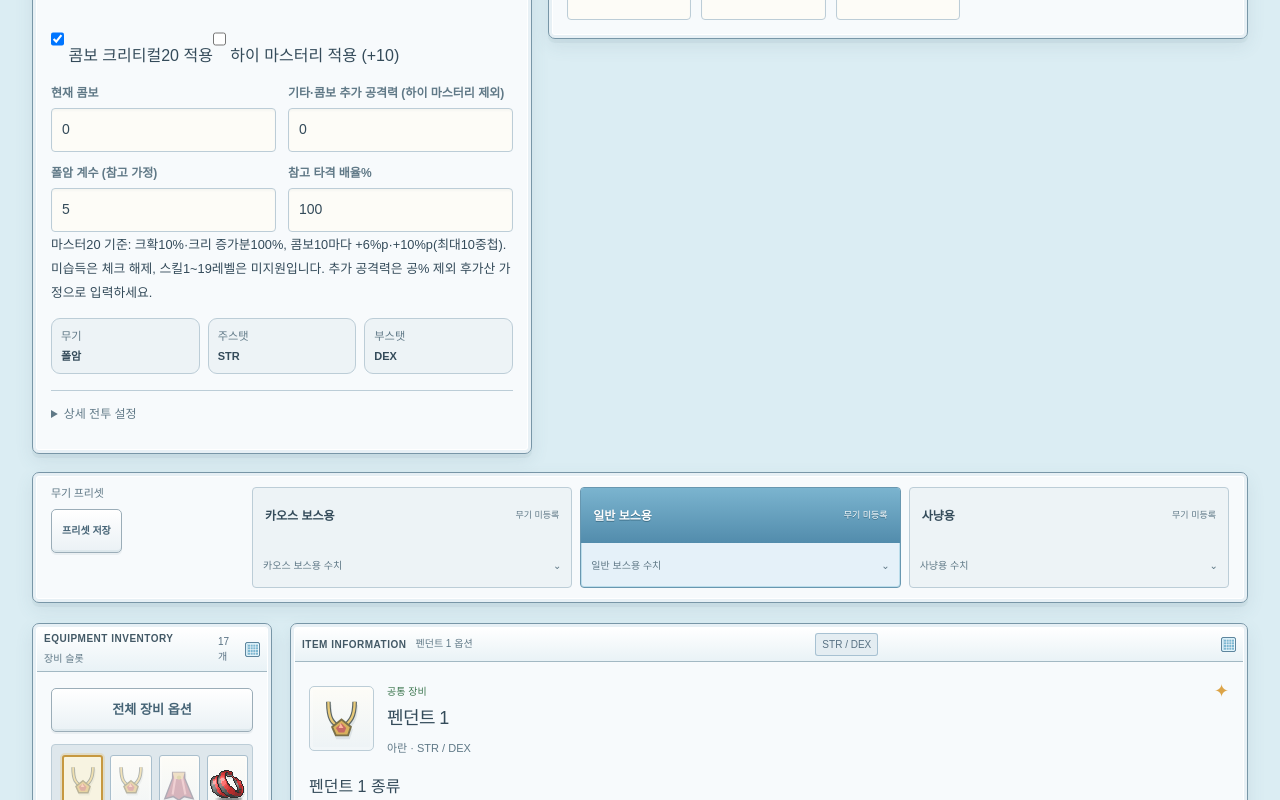
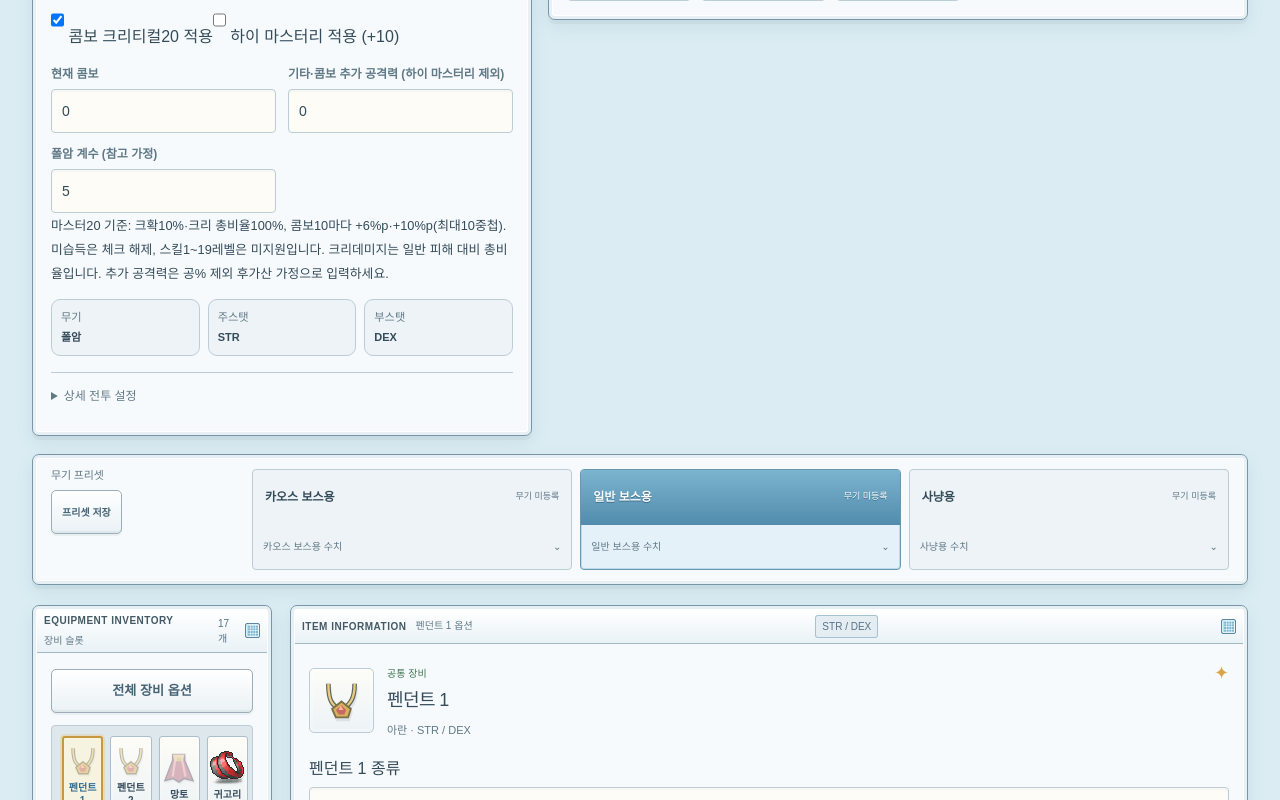
Before and after one commit to bbungjun/planet_spec_up, a Next.js app: page /aran in a window 1280 px wide. Shown: the part 1381-2181 px from the top of the page. Built offline with nearby package versions, Linux system fonts and the light colour scheme.

Commit message:
fix: interpret Aran critical damage as total normal-hit ratio

```diff
--- a/features/calculator/CalculatorApp.tsx
+++ b/features/calculator/CalculatorApp.tsx
@@ -282,7 +282,7 @@ export function CalculatorApp({ captainBeta = false, development = false, aranBe
   };
 
   const handleSave = () => {
-    const aranError = input.character.job === "aran" ? result.issues.find(issue => issue.severity === "error" && (issue.code === "ARAN_REFERENCE_REQUIRED" || issue.path.startsWith("character.aran") || issue.path === "character.skillPercent")) : undefined;
+    const aranError = input.character.job === "aran" ? result.issues.find(issue => issue.severity === "error" && (issue.code === "ARAN_REFERENCE_REQUIRED" || issue.path.startsWith("character.aran"))) : undefined;
     if (aranError) { setStorageError(aranError.message); handleNavigate(aranError.path); return; }
     const criticalError = result.issues.find(issue => issue.code === "CRITICAL_RATE_EXCEEDED");
     if (criticalError) {
@@ -363,7 +363,7 @@ export function CalculatorApp({ captainBeta = false, development = false, aranBe
     <main className="calculator-shell" aria-busy={initialLoading}>
       <MapleBackdrop />
       {development && <p className="panel-description">개발 전용 · 별도 저장</p>}
-      {input.character.job === "aran" && <p className="panel-description" role="status">아란 참고 모델 · 콤보 크리20은 공식 효과를 자동 적용합니다. 폴암 계수 기본5·타격 배율 기본100%·추가공 기본0(효과 없음)·추가공의 공% 제외·공통 AP 범위는 참고 가정입니다. 스탯공·환산공·후보 상승률·효율은 게임 실측 미검증이며 전체 DPS가 아닙니다.</p>}
+      {input.character.job === "aran" && <p className="panel-description" role="status">아란 참고 모델 · 콤보 크리20은 공식 효과를 자동 적용합니다. 폴암 계수 기본5·기타 추가공 기본0(효과 없음)·추가공의 공% 제외·공통 AP 범위는 참고 가정입니다. 스탯공·환산공·후보 상승률·효율은 게임 실측 미검증이며 전체 DPS가 아닙니다.</p>}
       <fieldset className="calculator-content" disabled={initialLoading} aria-label="계산기 입력 및 결과">
       <AppHeader
         captainBeta={captainBeta}
--- a/features/calculator/components/CharacterPanel.tsx
+++ b/features/calculator/components/CharacterPanel.tsx
@@ -191,9 +191,9 @@ export function CharacterPanel({
           <button type="button" className="secondary-button" onClick={() => setPendingHighMastery(null)}>취소</button>
         </div>}
         <div className="field-grid">
-          {([ ["aranCombo", "현재 콤보", 0, 99999, 1], ["aranFlatAttack", "기타·콤보 추가 공격력 (하이 마스터리 제외)", 0, 9999, 1], ["aranWeaponConstant", "폴암 계수 (참고 가정)", 0.01, 10, "any"], ["skillPercent", "참고 타격 배율%", 0.01, 10000, "any"] ] as const).map(([field, label, min, max, step]) => <NumericField key={field} label={label} path={`character.${field}`} value={character[field] ?? ""} min={min} max={max} step={step} issues={issues} onChange={value => onChange(field, value)} />)}
+          {([ ["aranCombo", "현재 콤보", 0, 99999, 1], ["aranFlatAttack", "기타·콤보 추가 공격력 (하이 마스터리 제외)", 0, 9999, 1], ["aranWeaponConstant", "폴암 계수 (참고 가정)", 0.01, 10, "any"] ] as const).map(([field, label, min, max, step]) => <NumericField key={field} label={label} path={`character.${field}`} value={character[field] ?? ""} min={min} max={max} step={step} issues={issues} onChange={value => onChange(field, value)} />)}
         </div>
-        <small>마스터20 기준: 크확10%·크리 증가분100%, 콤보10마다 +6%p·+10%p(최대10중첩). 미습득은 체크 해제, 스킬1~19레벨은 미지원입니다. 추가 공격력은 공% 제외 후가산 가정으로 입력하세요.</small>
+        <small>마스터20 기준: 크확10%·크리 총비율100%, 콤보10마다 +6%p·+10%p(최대10중첩). 미습득은 체크 해제, 스킬1~19레벨은 미지원입니다. 크리데미지는 일반 피해 대비 총비율입니다. 추가 공격력은 공% 제외 후가산 가정으로 입력하세요.</small>
       </fieldset>}
 
       <dl className="job-summary" aria-label="현재 직업 규칙">
--- a/features/calculator/components/PresetStatWindow.tsx
+++ b/features/calculator/components/PresetStatWindow.tsx
@@ -31,8 +31,8 @@ export function PresetStatWindow({input,result,buffSummary,title,labelPrefix = "
       <div className="preset-stat-context"><span>{fixed?"순수 스탯 고정":"순수 스탯 추정"}</span><span aria-label={`${labelPrefix}현재 적용 버프`}>{buffSummary}</span></div>
       <dl className="preset-combat-stats">
         <div><dt>크리확률</dt><dd><strong>{result.windowStats?`${number(result.windowStats.criticalRate)}%`:"—"}</strong>{critical&&<small>기본 {number(critical.baseRate)} + 추가 {number(critical.extraRate)} + 버프 {number(critical.buffRate)}{critical.baseRate+critical.extraRate+critical.buffRate>100?" · 100% 상한, 입력 확인 필요":""}</small>}</dd></div>
-        <div><dt>크리데미지</dt><dd><strong>{critical?`${number(critical.baseDamage+critical.buffDamage)}%`:"—"}</strong>{critical&&<small>기본 {number(critical.baseDamage)} + 버프 {number(critical.buffDamage)}</small>}</dd></div>
-        <div><dt>크리 배율</dt><dd><strong>×{result.criticalMultiplier.toFixed(3)}</strong></dd></div>
+        <div><dt>{critical?.damageInterpretation === "total" ? "크리데미지 (일반 피해 대비)" : "크리데미지"}</dt><dd><strong>{critical?`${number(critical.totalDamage ?? critical.baseDamage+critical.buffDamage)}%`:"—"}</strong>{critical&&<small>기본 {number(critical.baseDamage)} + 버프 {number(critical.buffDamage)}</small>}</dd></div>
+        <div><dt>{critical?.damageInterpretation === "total" ? "크리 기대 보정" : "크리 배율"}</dt><dd><strong>×{result.criticalMultiplier.toFixed(3)}</strong></dd></div>
         <div><dt>보공·총뎀 적용값</dt><dd><strong>{number(result.formulaInputs.bossAndTotalDamage)}%</strong></dd></div>
         <div><dt>방어율 배율</dt><dd><strong>×{result.defenseMultiplier.toFixed(3)}</strong></dd></div>
       </dl>
--- a/features/calculator/domain/calculate.ts
+++ b/features/calculator/domain/calculate.ts
@@ -4,6 +4,7 @@ import { allocatePureStats, sumEquipment } from "./equipment";
 import {
   calculateConvertedAttack,
   calculateCriticalMultiplier,
+  calculateTotalCriticalMultiplier,
   effectiveCriticalRate,
   calculateDefenseMultiplier,
   calculateStatAttack,
@@ -91,14 +92,20 @@ export function calculateFromSnapshot(
   const sharpEyes = SHARP_EYES_BONUSES[snapshot.sharpEyes];
   const aranCritical = aranComboCritical(snapshot.aranCombo ?? 0, snapshot.aranComboCritical ?? (snapshot.job === "aran"));
   const baseCriticalRate = snapshot.job === "aran" ? aranCritical.rate : rule.baseCriticalRate;
-  const baseCriticalDamage = snapshot.job === "aran" ? aranCritical.damage : rule.baseCriticalDamage;
+  const rawBaseCriticalDamage = snapshot.job === "aran" ? aranCritical.damage : rule.baseCriticalDamage;
+  // An Aran hit without damage effects retains the ordinary-hit baseline, not zero damage.
+  const baseCriticalDamage = snapshot.job === "aran" && rawBaseCriticalDamage + sharpEyes.criticalDamage === 0
+    ? 100 : rawBaseCriticalDamage;
+  const totalCriticalDamage = baseCriticalDamage + sharpEyes.criticalDamage;
   const totalCriticalRate = baseCriticalRate + (snapshot.criticalRate ?? 0) + sharpEyes.criticalRate;
   const issues: ValidationIssue[] = [...(snapshot.issues ?? [])];
   if (totalCriticalRate > 100) issues.push({
     severity: "error", code: "CRITICAL_RATE_EXCEEDED", path: "character.criticalRate",
     message: `기본·추가·버프의 크리확률 합계가 ${totalCriticalRate}%입니다. 합계가 100% 이하가 되도록 추가 크리티컬 확률을 줄여주세요.`,
   });
-  const criticalMultiplier = calculateCriticalMultiplier(
+  const criticalMultiplier = snapshot.job === "aran"
+    ? calculateTotalCriticalMultiplier(totalCriticalRate, totalCriticalDamage)
+    : calculateCriticalMultiplier(
     totalCriticalRate,
     baseCriticalDamage + sharpEyes.criticalDamage,
     snapshot.skillPercent,
@@ -186,7 +193,7 @@ export function calculateFromSnapshot(
     },
     pureMain,
     pureSub,
-    criticalStats: { baseRate: baseCriticalRate, extraRate: snapshot.criticalRate ?? 0, buffRate: sharpEyes.criticalRate, baseDamage: baseCriticalDamage, buffDamage: sharpEyes.criticalDamage },
+    criticalStats: { baseRate: baseCriticalRate, extraRate: snapshot.criticalRate ?? 0, buffRate: sharpEyes.criticalRate, baseDamage: baseCriticalDamage, buffDamage: sharpEyes.criticalDamage, totalDamage: totalCriticalDamage, damageInterpretation: snapshot.job === "aran" ? "total" : "additional" },
     windowStats: {
       totalDamagePercent: snapshot.totalDamagePercent ?? 0,
       bossDamagePercent: snapshot.bossAndTotalDamage + guildBoss + (snapshot.guildActiveBoss ? 10 : 0),
--- a/features/calculator/domain/formulas.ts
+++ b/features/calculator/domain/formulas.ts
@@ -29,6 +29,10 @@ export const calculateCriticalMultiplier = (
   skillPercent: number,
 ) => skillPercent > 0 ? 1 + (effectiveCriticalRate(rate) / 100) * (damage / skillPercent) : 1;
 
+/** Total critical damage relative to an ordinary hit: 235% means 2.35 times. */
+export const calculateTotalCriticalMultiplier = (rate: number, totalDamagePercent: number) =>
+  1 + (effectiveCriticalRate(rate) / 100) * (totalDamagePercent / 100 - 1);
+
 export const calculateStatAttack = (
   main: number,
   sub: number,
--- a/features/calculator/domain/normalize.ts
+++ b/features/calculator/domain/normalize.ts
@@ -111,7 +111,6 @@ export function normalizeInput(input: CalculatorInput): NormalizedInputResult {
     if (!raw.trim()) issues.push({ severity: "error", code: "ARAN_REFERENCE_REQUIRED", path: `character.${field}`, message: "아란 참고 모델의 전투 조건을 입력해주세요. 빈칸은 자동 확정하지 않습니다." });
     return readNumber(raw, { path: `character.${field}`, min, max, integer }, issues);
   };
-  if (input.character.job === "aran" && !(Number(input.character.skillPercent) > 0)) issues.push({ severity: "error", code: "ARAN_REFERENCE_REQUIRED", path: "character.skillPercent", message: "아란 참고 환산공에 사용할 타격 배율을 입력해주세요." });
   const character: NormalizedCharacterInput = {
     aranWeaponConstant: aranNumber("aranWeaponConstant", 10, 0.01),
     aranFlatAttack: aranNumber("aranFlatAttack", 9999, 0, true),
@@ -121,8 +120,8 @@ export function normalizeInput(input: CalculatorInput): NormalizedInputResult {
     job: input.character.job,
     level,
     mapleWarrior: input.character.mapleWarrior,
-    skillPercent: readNumber(input.character.skillPercent, {
-      path: "character.skillPercent", min: input.character.job === "aran" ? 0.01 : 0, max: 10000,
+    skillPercent: input.character.job === "aran" ? 100 : readNumber(input.character.skillPercent, {
+      path: "character.skillPercent", min: 0, max: 10000,
     }, issues),
     sharpEyes: input.character.sharpEyes,
     monsterDefense: readNumber(input.character.monsterDefense, {
--- a/features/calculator/domain/types.ts
+++ b/features/calculator/domain/types.ts
@@ -133,7 +133,7 @@ export type CalculationResult = {
   };
   pureMain: number;
   pureSub: number;
-  criticalStats?: { baseRate: number; extraRate: number; buffRate: number; baseDamage: number; buffDamage: number };
+  criticalStats?: { baseRate: number; extraRate: number; buffRate: number; baseDamage: number; buffDamage: number; totalDamage?: number; damageInterpretation?: "total" | "additional" };
   windowStats?: { totalDamagePercent: number; bossDamagePercent: number; ignoreDefensePercent: number; criticalRate: number };
   issues: ValidationIssue[];
 };
--- a/features/calculator/storage.ts
+++ b/features/calculator/storage.ts
@@ -57,14 +57,15 @@ function hasOnlyKeys(value: Record<string, unknown>, keys: readonly string[]): b
 function isCharacterInput(value: unknown): value is CharacterInput {
   const optional = ["totalDamagePercent", "bossDamagePercent", "guildBossPercent", "guildIgnorePercent", "guildAttackFlat", "guildAccuracyFlat", "pureMain", "pureSub", "aranWeaponConstant", "aranFlatAttack", "aranCombo", "aranComboCritical", "aranHighMastery"];
   if (!isRecord(value) || !hasOnlyKeys(
-    Object.fromEntries(Object.entries(value).filter(([key]) => !optional.includes(key))), characterKeys,
+    { ...(value.job === "aran" && !Object.hasOwn(value, "skillPercent") ? { skillPercent: "" } : {}),
+      ...Object.fromEntries(Object.entries(value).filter(([key]) => !optional.includes(key))) }, characterKeys,
   )) return false;
   if (optional.some(key => Object.hasOwn(value, key) && typeof value[key] !== (["aranComboCritical", "aranHighMastery"].includes(key) ? "boolean" : "string"))) return false;
 
   return (value.job === "marksman" || value.job === "corsair" || value.job === "night_lord" || value.job === "aran")
     && typeof value.level === "string"
     && (value.mapleWarrior === 0 || value.mapleWarrior === 20 || value.mapleWarrior === 30)
-    && typeof value.skillPercent === "string"
+    && (typeof value.skillPercent === "string" || (value.job === "aran" && !Object.hasOwn(value, "skillPercent")))
     && (value.sharpEyes === "none" || value.sharpEyes === "usable" || value.sharpEyes === "sharp_30")
     && typeof value.monsterDefense === "string"
     && typeof value.bossAndTotalDamage === "string"
```
Also changed, not shown: 4 other files (tests, documents, lock files or other folders).
